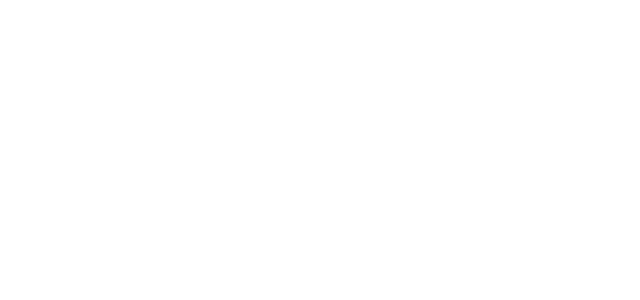
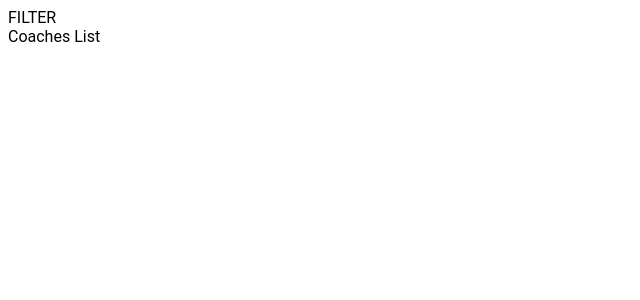
Before and after one commit to deepakioo/coachFinder, a Vue app: page /coaches in a window 1280 px wide. Shown: the top 300 px of the page, without its empty margins (0-640 px from the left). Built offline with nearby package versions, Linux system fonts and the light colour scheme.

Commit message:
folder structurre added

```diff
--- a/package.json
+++ b/package.json
@@ -10,8 +10,8 @@
   "dependencies": {
     "core-js": "^3.6.5",
     "vue": "^3.0.0",
-    "vue-router": "^3.5.0",
-    "vuex": "^3.6.0"
+    "vue-router": "^4.0.3",
+    "vuex": "^4.0.0-rc.2"
   },
   "devDependencies": {
     "@vue/cli-plugin-babel": "~4.5.0",
--- /dev/null
+++ b/src/App.vue
@@ -0,0 +1,21 @@
+<template>
+   <router-view></router-view>
+</template>
+
+<script>
+export default {
+
+}
+</script>
+
+<style>
+   @import url('https://fonts.googleapis.com/css?family=Roboto+Condensed');
+
+html, body {
+  font-family: 'Roboto', sans-serif;
+}
+
+#app {
+  font-family: 'Roboto', sans-serif;
+}
+</style>
--- a/src/main.js
+++ b/src/main.js
@@ -1,3 +1,7 @@
 import { createApp } from 'vue';
+import App from './App.vue'
+import router from './router.js'
+const app = createApp(App)
 
-createApp({}).mount('#app');
+app.use(router);
+app.mount('#app');
--- /dev/null
+++ b/src/pages/NotFound.vue
@@ -0,0 +1,4 @@
+
+<template>
+    <h3>NotFound</h3>
+</template>
--- /dev/null
+++ b/src/pages/coaches/CoachDetails.vue
@@ -0,0 +1,3 @@
+<template>
+    <h3>Coach Details</h3>
+</template>
--- /dev/null
+++ b/src/pages/coaches/CoachRegistraion.vue
@@ -0,0 +1,3 @@
+<template>
+    <h3>Register Coach</h3>
+</template>
--- /dev/null
+++ b/src/pages/coaches/CoachesList.vue
@@ -0,0 +1,8 @@
+<template>
+    <section>
+        FILTER
+    </section>
+    <section>
+        Coaches List
+    </section>
+</template>
--- /dev/null
+++ b/src/pages/requests/Contact.vue
@@ -0,0 +1,3 @@
+<template>
+    <h3>Contact Coaches</h3>
+</template>
--- /dev/null
+++ b/src/pages/requests/RequestsReceived.vue
@@ -0,0 +1,3 @@
+<template>
+    <h3>Request Received</h3>
+</template>
```
Also changed, not shown: src/router.js (+12 -7 lines), 1 other file (tests, documents, lock files or other folders).
